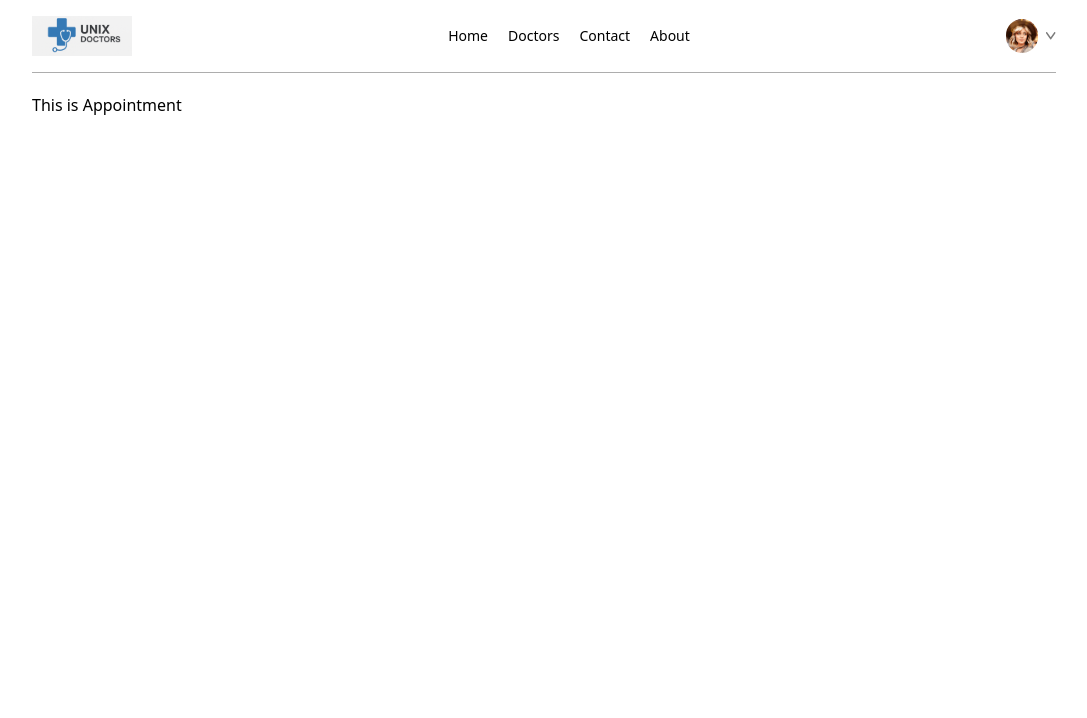
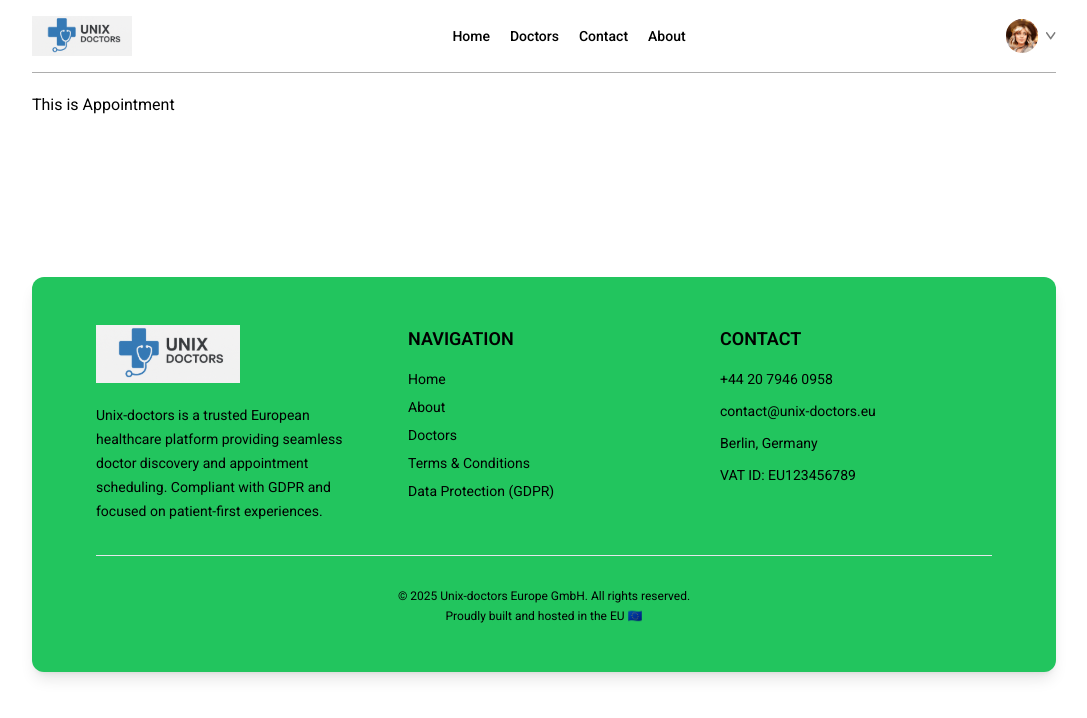
Before and after one commit to moha230/Hospital-Booking-System, a React (Vite) app in the folder frontend/: page /appointment/1 in a window 1280 px wide. Shown: the top 718 px of the page, without its empty margins (96-1183 px from the left). Built offline with nearby package versions, Linux system fonts and the light colour scheme.

Commit message:
Footer component done

```diff
--- a/frontend/src/App.jsx
+++ b/frontend/src/App.jsx
@@ -9,6 +9,8 @@ import Profile from "./pages/Profile.jsx";
 import UserAppointment from "./pages/UserAppointment.jsx";
 import Appointment from "./pages/Appointment.jsx";
 import Navbar from './components/Navbar.jsx';
+import Footer from "./components/Footer.jsx";
+
 
 
 
@@ -27,6 +29,7 @@ const App = () => {
         <Route path="/userAppointment" element={<UserAppointment/>} />
         <Route path="/appointment/:docId" element={<Appointment/>} />
       </Routes>
+      <Footer/>
     </div>
   );
 };
--- /dev/null
+++ b/frontend/src/components/Footer.jsx
@@ -0,0 +1,69 @@
+import React from "react";
+import { assets } from "../assets/assets";
+import { Link } from "react-router-dom";
+
+const Footer = () => {
+  const currentYear = new Date().getFullYear();
+
+  return (
+    <footer className="bg-primary text-textMain px-6 md:px-16 py-12 mt-40 mb-10 font-sans rounded-xl shadow-lg">
+      <div className="grid gap-10 md:grid-cols-3">
+
+        <div>
+          <img
+            className="mb-5 w-36"
+            src={assets.logo}
+            alt="Unix-doctors Logo"
+          />
+          <p className="text-sm text-textLight leading-6 max-w-sm">
+            Unix-doctors is a trusted European healthcare platform providing
+            seamless doctor discovery and appointment scheduling. Compliant with
+            GDPR and focused on patient-first experiences.
+          </p>
+        </div>
+
+
+        <div>
+          <h2 className="text-lg font-semibold mb-4 uppercase">Navigation</h2>
+          <ul className="flex flex-col gap-2 text-sm text-textLight">
+            <li>
+              <Link to="/" className="hover:text-green-800 cursor-pointer">Home</Link>
+            </li>
+            <li>
+              <Link to="/about" className="hover:text-green-800 cursor-pointer">About</Link>
+            </li>
+            <li>
+              <Link to="/doctors" className="hover:text-green-800 cursor-pointer">Doctors</Link>
+            </li>
+            <li>
+              <Link to="/terms" className="hover:text-green-800 cursor-pointer">Terms & Conditions</Link>
+            </li>
+            <li>
+              <Link to="/gdpr" className="hover:text-green-800 cursor-pointer">Data Protection (GDPR)</Link>
+            </li>
+          </ul>
+        </div>
+
+
+        <div>
+          <h2 className="text-lg font-semibold mb-4 uppercase">Contact</h2>
+          <ul className="flex flex-col gap-3 text-sm text-textLight">
+            <li>+44 20 7946 0958</li>
+            <li>contact@unix-doctors.eu</li>
+            <li>Berlin, Germany</li>
+            <li>VAT ID: EU123456789</li>
+          </ul>
+        </div>
+      </div>
+
+      <hr className="my-8 border-borderSoft" />
+
+      <div className="text-center text-xs text-textLight">
+        <p>© {currentYear} Unix-doctors Europe GmbH. All rights reserved.</p>
+        <p className="mt-1">Proudly built and hosted in the EU 🇪🇺</p>
+      </div>
+    </footer>
+  );
+};
+
+export default Footer;
--- a/frontend/src/index.css
+++ b/frontend/src/index.css
@@ -1,6 +1,12 @@
+@import url('https://fonts.googleapis.com/css2?family=Roboto:ital,wght@0,100..900;1,100..900&display=swap');
 @tailwind base;
 @tailwind components;
 @tailwind utilities;
+
+
+*{
+  font-family: roboto  ;
+}
 
 .active hr {
   @apply block
```
